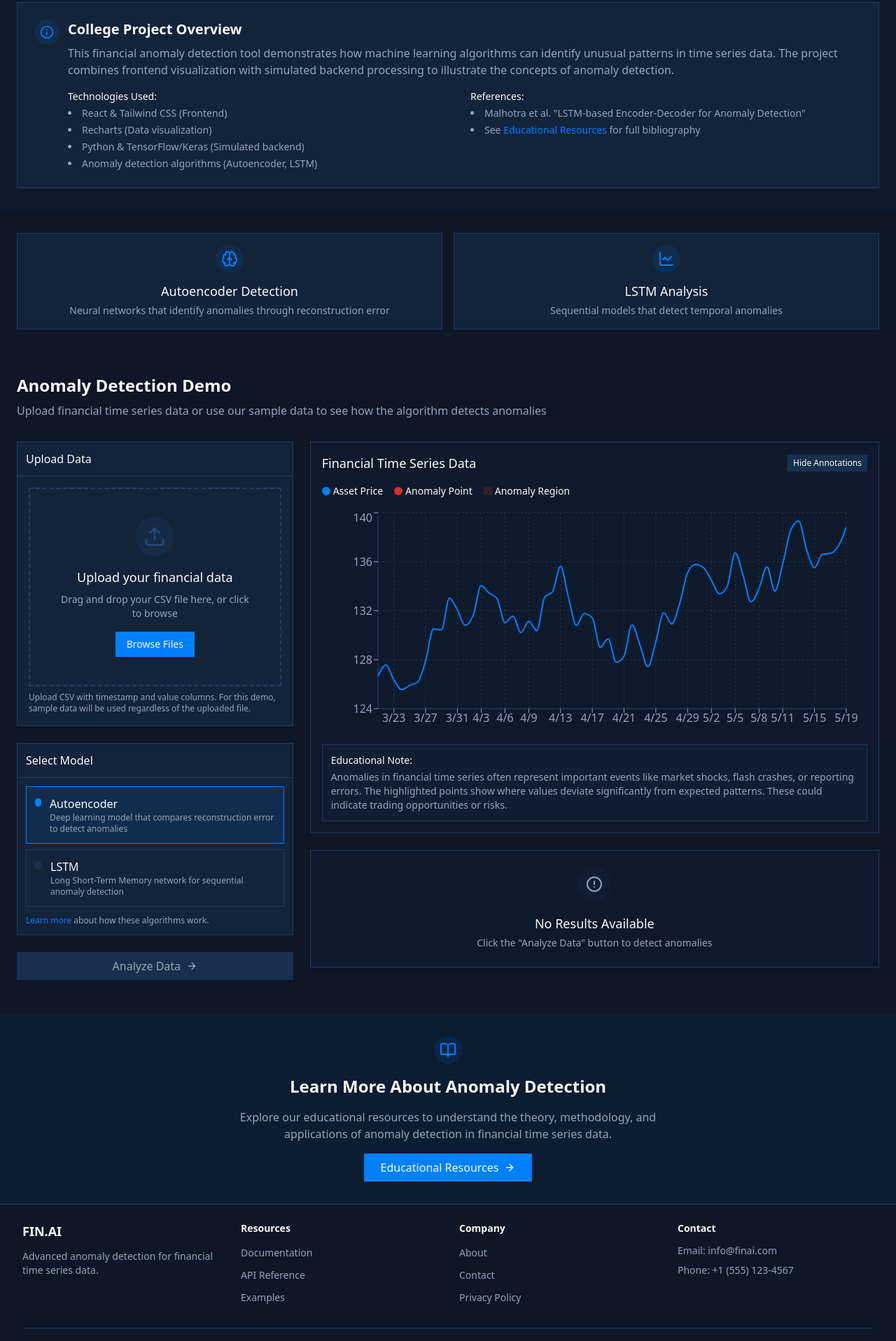
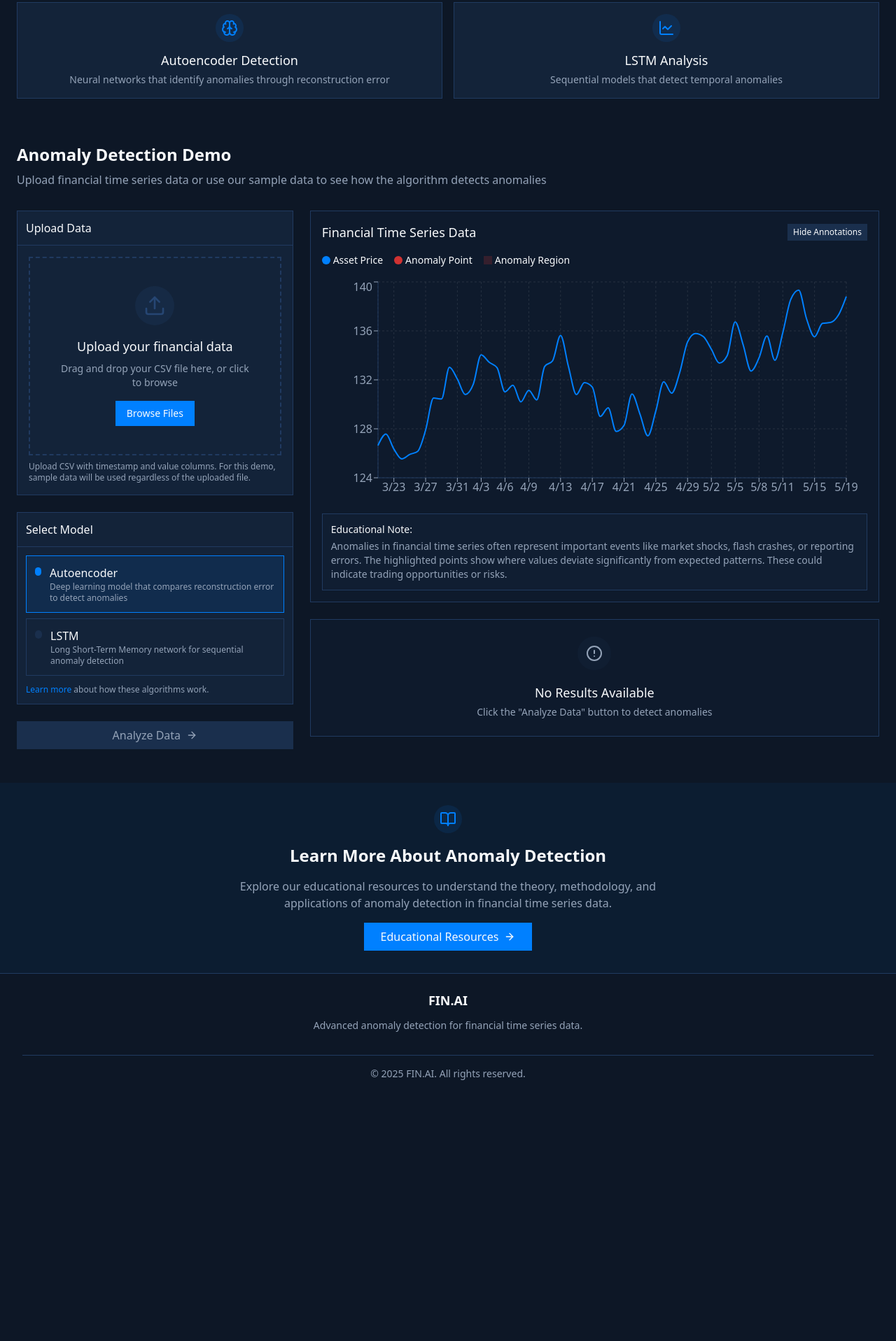
Before and after one commit to Rithsomware/finai-anomaly-guard, a React (Vite) app: page / in a window 1280 px wide. Shown: the part 440-2357 px from the top of the page at 70% size. After the commit the page ends 2009 px from the top, so only its background shows below. Built offline with nearby package versions, Linux system fonts and the light colour scheme.

Commit message:
Remove unnecessary sections
Removes the documentation, resources, company, contact, and college project overview sections from the application, ensuring the remaining features function correctly.

```diff
--- a/src/components/Footer.jsx
+++ b/src/components/Footer.jsx
@@ -5,38 +5,12 @@ const Footer = () => {
   return (
     <footer className="border-t border-border mt-auto">
       <div className="container py-6">
-        <div className="grid grid-cols-1 md:grid-cols-4 gap-8">
-          <div className="space-y-3">
+        <div className="flex justify-center">
+          <div className="space-y-3 text-center">
             <h4 className="text-lg font-semibold">FIN.AI</h4>
             <p className="text-sm text-muted-foreground">
               Advanced anomaly detection for financial time series data.
             </p>
-          </div>
-
-          <div>
-            <h4 className="text-sm font-semibold mb-3">Resources</h4>
-            <ul className="space-y-2">
-              <li><a href="#" className="text-sm text-muted-foreground hover:text-foreground transition-colors">Documentation</a></li>
-              <li><a href="#" className="text-sm text-muted-foreground hover:text-foreground transition-colors">API Reference</a></li>
-              <li><a href="#" className="text-sm text-muted-foreground hover:text-foreground transition-colors">Examples</a></li>
-            </ul>
-          </div>
-
-          <div>
-            <h4 className="text-sm font-semibold mb-3">Company</h4>
-            <ul className="space-y-2">
-              <li><a href="#" className="text-sm text-muted-foreground hover:text-foreground transition-colors">About</a></li>
-              <li><a href="#" className="text-sm text-muted-foreground hover:text-foreground transition-colors">Contact</a></li>
-              <li><a href="#" className="text-sm text-muted-foreground hover:text-foreground transition-colors">Privacy Policy</a></li>
-            </ul>
-          </div>
-
-          <div>
-            <h4 className="text-sm font-semibold mb-3">Contact</h4>
-            <ul className="space-y-2">
-              <li className="text-sm text-muted-foreground">Email: info@finai.com</li>
-              <li className="text-sm text-muted-foreground">Phone: +1 (555) 123-4567</li>
-            </ul>
           </div>
         </div>
 
--- a/src/pages/Index.jsx
+++ b/src/pages/Index.jsx
@@ -105,45 +105,6 @@ const Index = () => {
                   <BookOpen className="mr-2 h-4 w-4" />
                   Educational Resources
                 </Link>
-              </div>
-            </div>
-          </div>
-        </section>
-
-        {/* Project Overview Section - Specific for college project */}
-        <section className="py-8 bg-card/30">
-          <div className="container px-4 md:px-6">
-            <div className="bg-card rounded-lg border border-border p-4 md:p-6">
-              <div className="flex items-start">
-                <div className="p-2 bg-primary/10 rounded-full mr-3 hidden sm:block">
-                  <Info className="h-5 w-5 text-primary" />
-                </div>
-                <div>
-                  <h2 className="text-xl font-bold mb-2">College Project Overview</h2>
-                  <p className="text-muted-foreground mb-4">
-                    This financial anomaly detection tool demonstrates how machine learning algorithms can identify unusual
-                    patterns in time series data. The project combines frontend visualization with simulated backend
-                    processing to illustrate the concepts of anomaly detection.
-                  </p>
-                  <div className="grid grid-cols-1 md:grid-cols-2 gap-4 text-sm">
-                    <div>
-                      <h3 className="font-medium mb-1">Technologies Used:</h3>
-                      <ul className="list-disc list-inside text-muted-foreground space-y-1">
-                        <li>React & Tailwind CSS (Frontend)</li>
-                        <li>Recharts (Data visualization)</li>
-                        <li>Python & TensorFlow/Keras (Simulated backend)</li>
-                        <li>Anomaly detection algorithms (Autoencoder, LSTM)</li>
-                      </ul>
-                    </div>
-                    <div>
-                      <h3 className="font-medium mb-1">References:</h3>
-                      <ul className="list-disc list-inside text-muted-foreground space-y-1">
-                        <li>Malhotra et al. "LSTM-based Encoder-Decoder for Anomaly Detection"</li>
-                        <li>See <Link to="/education" className="text-primary hover:underline">Educational Resources</Link> for full bibliography</li>
-                      </ul>
-                    </div>
-                  </div>
-                </div>
               </div>
             </div>
           </div>
```
